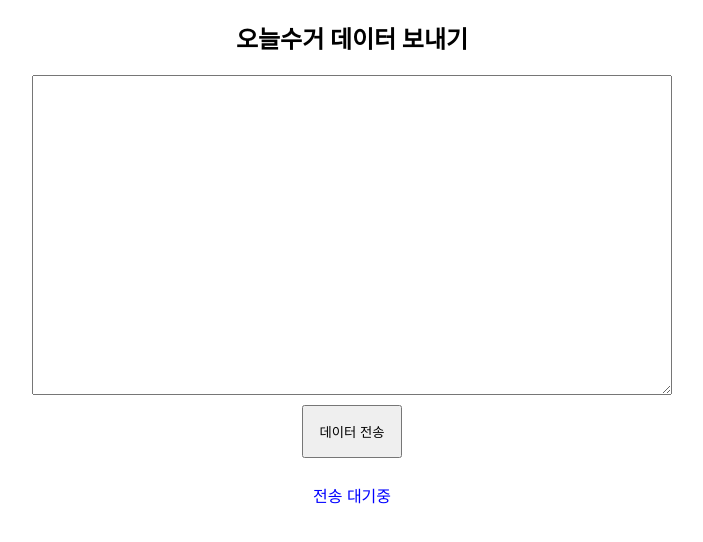
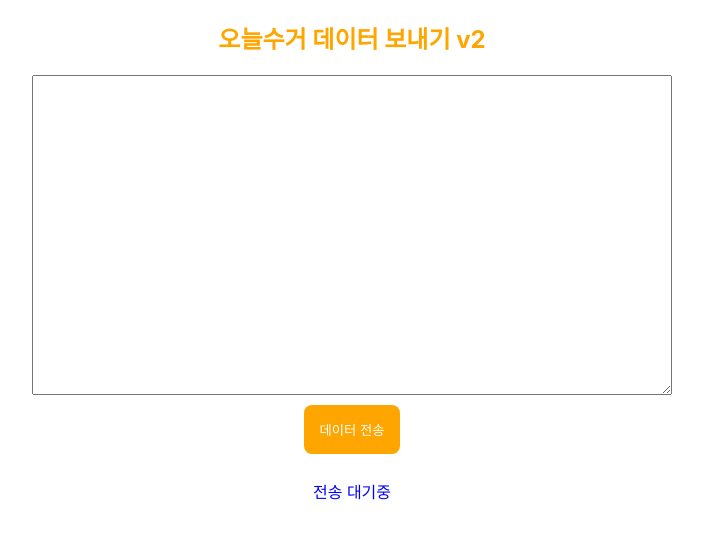
Before and after one commit to dumbokim/onulsugo_data_send_new, a Next.js app: page / in a window 1280 px wide. Shown: the top 542 px of the page, without its empty margins (288-991 px from the left). Built offline with nearby package versions, Linux system fonts and the light colour scheme.

Commit message:
이전버전과 다르게 보이게 css 추가

```diff
--- a/pages/index.tsx
+++ b/pages/index.tsx
@@ -89,12 +89,12 @@ const Home: NextPage = () => {
   return (
     <div className={styles.container}>
       <Head>
-        <title>오늘수거 데이터 보내기</title>
+        <title>오늘수거 데이터 보내기 v2</title>
         <meta name="description" content="Generated by create next app" />
         <link rel="icon" href="/favicon.ico" />
       </Head>
 
-      <h2>오늘수거 데이터 보내기</h2>
+      <h2 style={{color: "orange"}}>오늘수거 데이터 보내기 v2</h2>
       <div style={{ display: "flex", flexDirection: "column" }}>
         <textarea
           style={{ width: "50vw", height: "40vh" }}
@@ -104,7 +104,7 @@ const Home: NextPage = () => {
         />
       </div>
       <div style={{ display: "flex", flexDirection: "column" }}>
-        <button style={{ padding: "15px", margin: "10px" }} onClick={addData} disabled={btnState}>
+        <button style={{ padding: "15px", margin: "10px", backgroundColor:"orange", color:"white", border:'none', borderRadius:"1vh"  }} onClick={addData} disabled={btnState}>
           데이터 전송
         </button>
 
```
